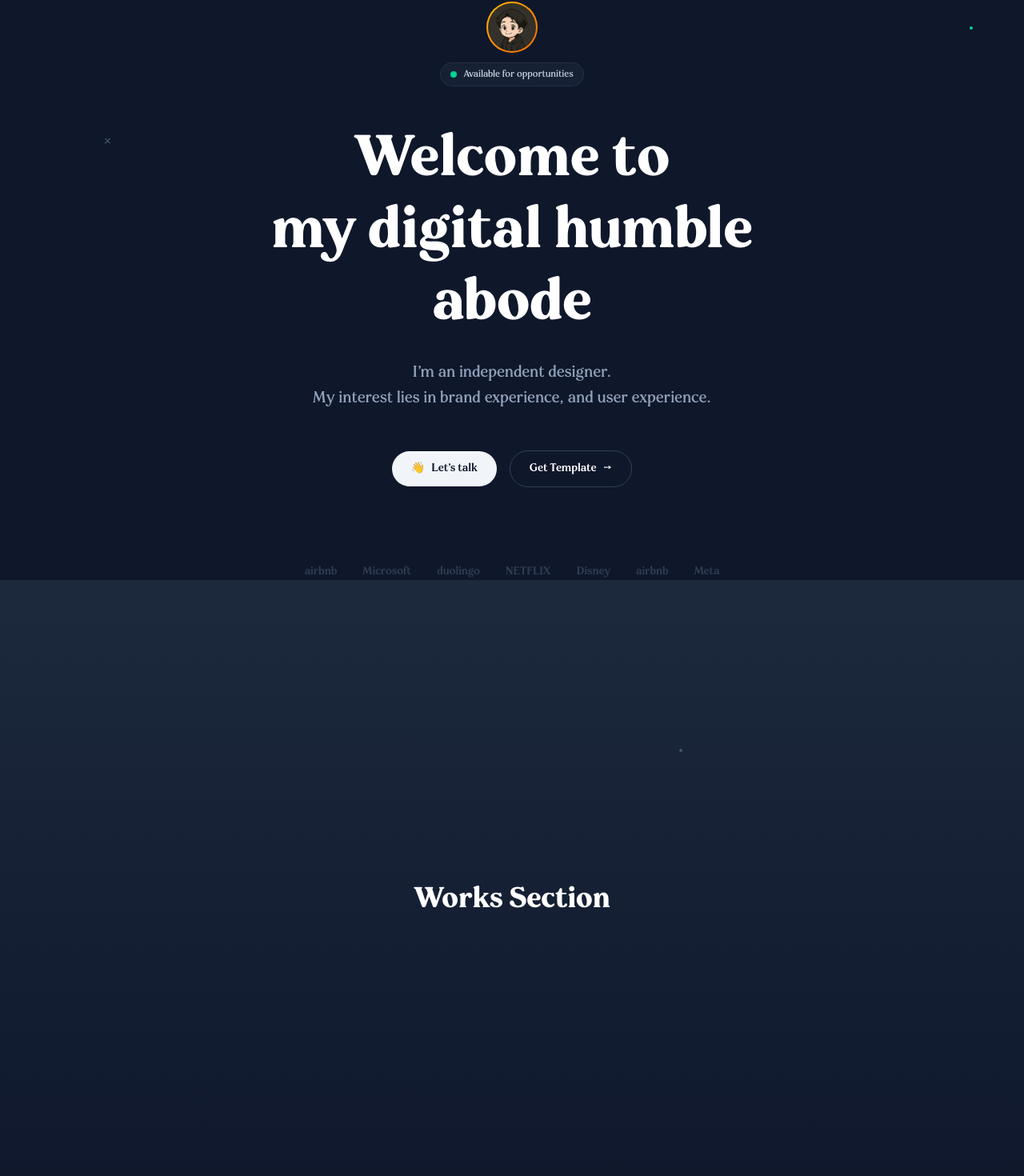
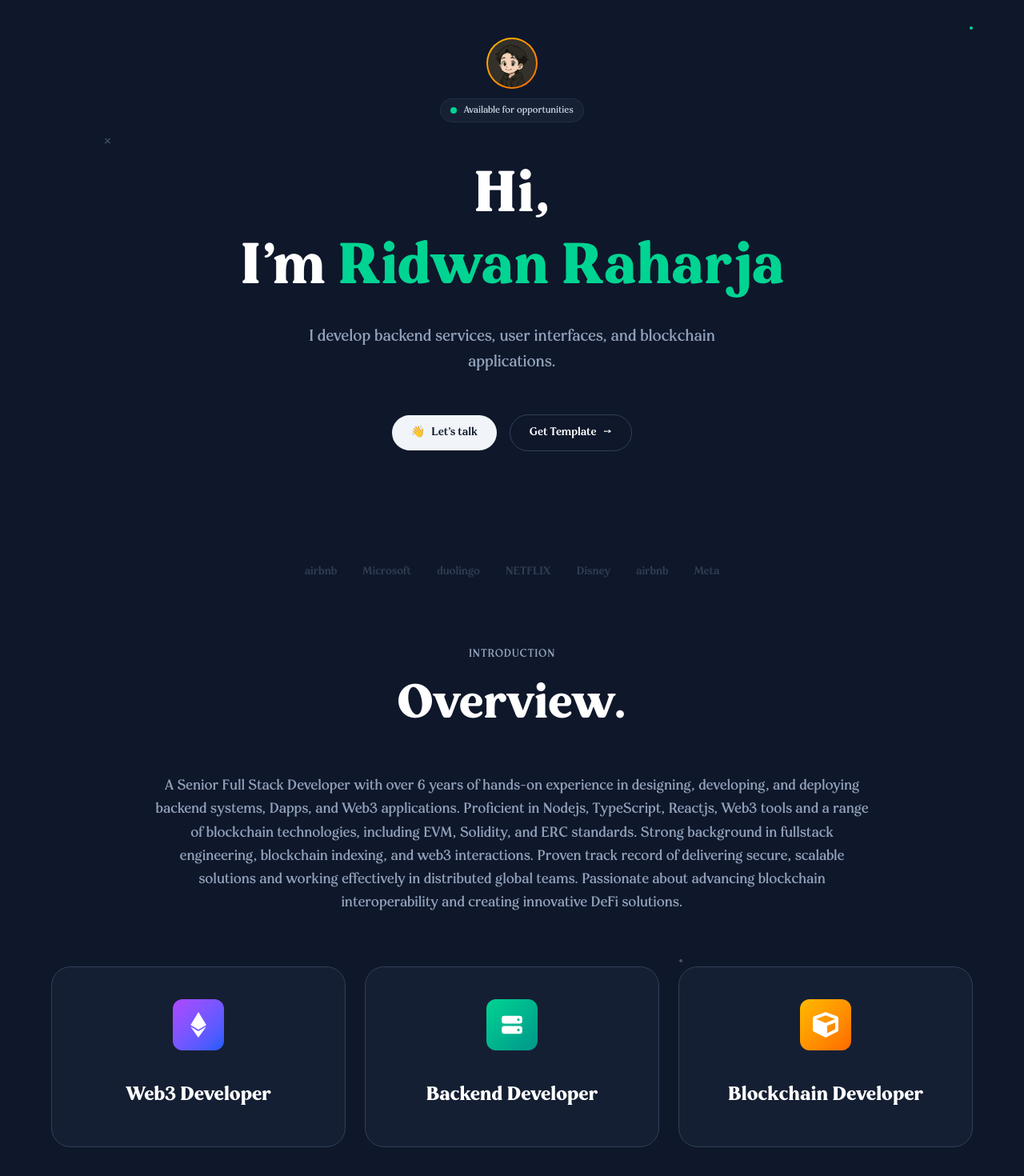
Before and after one commit to ridwanraharja/ridwanraharja-portfolio, a React (Vite) app: page / in a window 1280 px wide. Shown: the part 159-1629 px from the top of the page at 80% size. Built offline with nearby package versions, Linux system fonts and the light colour scheme.

Commit message:
feat: add overview sections

```diff
--- a/src/components/Hero.tsx
+++ b/src/components/Hero.tsx
@@ -23,15 +23,14 @@ function Hero() {
 
       <div className="text-center max-w-3xl mx-auto">
         <h1 className="text-5xl md:text-6xl lg:text-7xl font-bold mb-6 leading-tight">
-          Welcome to
+          Hi,
           <br />
-          my digital humble abode
+          I'm <span className="text-emerald-400">Ridwan Raharja</span>
         </h1>
 
         <p className="text-lg md:text-xl text-slate-600 dark:text-slate-400 mb-12 leading-relaxed max-w-lg mx-auto">
-          I'm an independent designer.
-          <br />
-          My interest lies in brand experience, and user experience.
+          I develop backend services, user interfaces, and blockchain
+          applications.
         </p>
 
         <div className="flex flex-col sm:flex-row gap-4 justify-center items-center mb-16">
--- /dev/null
+++ b/src/components/Overview.tsx
@@ -0,0 +1,60 @@
+import { SiEthereum } from "react-icons/si";
+import { HiServer } from "react-icons/hi";
+import { FaCube } from "react-icons/fa";
+
+function Overview() {
+  return (
+    <section className="py-20 px-6 bg-white dark:bg-slate-900">
+      <div className="max-w-6xl mx-auto text-center">
+        <div className="mb-4">
+          <span className="text-slate-500 dark:text-slate-400 text-sm uppercase tracking-wider">INTRODUCTION</span>
+        </div>
+
+        <h2 className="text-5xl md:text-6xl font-bold text-slate-900 dark:text-white mb-12 leading-tight">
+          Overview.
+        </h2>
+
+        <p className="text-lg text-slate-600 dark:text-slate-400 leading-relaxed max-w-4xl mb-16 mx-auto">
+          A Senior Full Stack Developer with over 6 years of hands-on experience in designing,
+          developing, and deploying backend systems, Dapps, and Web3 applications. Proficient in
+          Nodejs, TypeScript, Reactjs, Web3 tools and a range of blockchain technologies, including
+          EVM, Solidity, and ERC standards. Strong background in fullstack engineering, blockchain
+          indexing, and web3 interactions. Proven track record of delivering secure, scalable
+          solutions and working effectively in distributed global teams. Passionate about advancing
+          blockchain interoperability and creating innovative DeFi solutions.
+        </p>
+
+        <div className="grid md:grid-cols-3 gap-6">
+          <div className="bg-slate-50 dark:bg-slate-800/50 border border-slate-200 dark:border-slate-700 rounded-3xl p-8 text-center hover:bg-slate-100 dark:hover:bg-slate-800/70 transition-colors">
+            <div className="w-20 h-20 mx-auto mb-8 flex items-center justify-center">
+              <div className="w-16 h-16 bg-gradient-to-br from-purple-500 to-blue-600 rounded-xl flex items-center justify-center">
+                <SiEthereum className="w-8 h-8 text-white" />
+              </div>
+            </div>
+            <h3 className="text-2xl font-bold text-slate-900 dark:text-white mb-4">Web3 Developer</h3>
+          </div>
+
+          <div className="bg-slate-50 dark:bg-slate-800/50 border border-slate-200 dark:border-slate-700 rounded-3xl p-8 text-center hover:bg-slate-100 dark:hover:bg-slate-800/70 transition-colors">
+            <div className="w-20 h-20 mx-auto mb-8 flex items-center justify-center">
+              <div className="w-16 h-16 bg-gradient-to-br from-emerald-400 to-teal-600 rounded-xl flex items-center justify-center">
+                <HiServer className="w-8 h-8 text-white" />
+              </div>
+            </div>
+            <h3 className="text-2xl font-bold text-slate-900 dark:text-white mb-4">Backend Developer</h3>
+          </div>
+
+          <div className="bg-slate-50 dark:bg-slate-800/50 border border-slate-200 dark:border-slate-700 rounded-3xl p-8 text-center hover:bg-slate-100 dark:hover:bg-slate-800/70 transition-colors">
+            <div className="w-20 h-20 mx-auto mb-8 flex items-center justify-center">
+              <div className="w-16 h-16 bg-gradient-to-br from-amber-400 to-orange-500 rounded-xl flex items-center justify-center">
+                <FaCube className="w-8 h-8 text-white" />
+              </div>
+            </div>
+            <h3 className="text-2xl font-bold text-slate-900 dark:text-white mb-4">Blockchain Developer</h3>
+          </div>
+        </div>
+      </div>
+    </section>
+  );
+}
+
+export default Overview;
--- a/src/pages/Home.tsx
+++ b/src/pages/Home.tsx
@@ -1,5 +1,6 @@
 import Hero from "../components/Hero";
 import CompanyLogos from "../components/CompanyLogos";
+import Overview from "../components/Overview";
 import DecorativeElements from "../components/DecorativeElements";
 
 function Home() {
@@ -8,6 +9,7 @@ function Home() {
       <DecorativeElements />
       <Hero />
       <CompanyLogos />
+      <Overview />
 
       {/* Temporary content for testing sticky navbar */}
       <div className="h-screen bg-gradient-to-b from-slate-50 to-slate-100 dark:from-slate-800 dark:to-slate-900 flex items-center justify-center">
```
